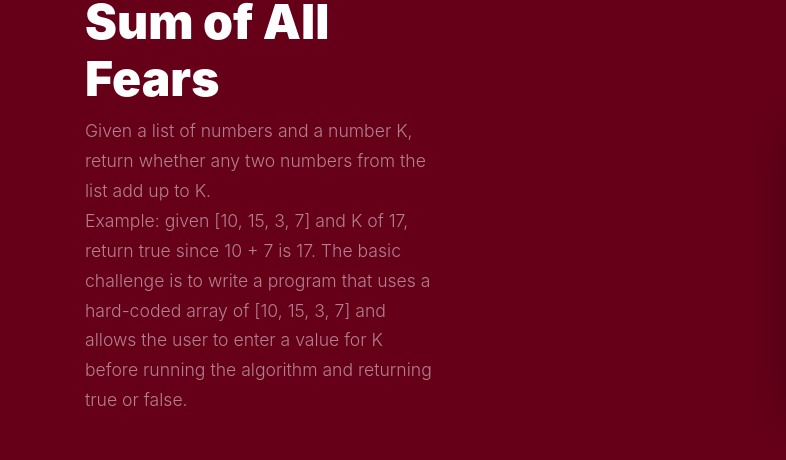
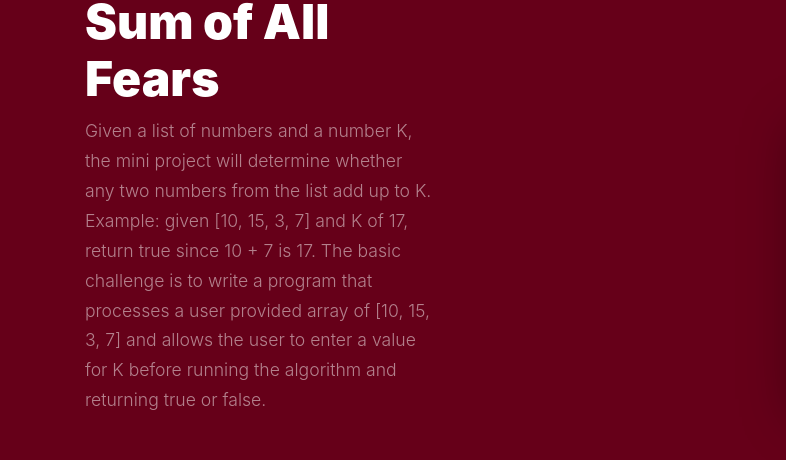
Before and after one commit to PeterBGuthrie/SumofAllFears, a plain HTML site: page index.html in a window 1280 px wide. Shown: the part 188-648 px from the top of the page, 0-786 px from the left. Drawn offline with Linux system fonts and the light colour scheme; grey boxes are pictures that could not be loaded; files whose address does not match are found by name; a web font is replaced by a local one.

Commit message:
Update index.html
updated sum of all fears description

```diff
--- a/index.html
+++ b/index.html
@@ -85,13 +85,13 @@
                     <div class="col-lg-4 mr-auto" data-aos="fade-up">
                         <h1>Sum of All Fears</h1>
                         <p class="mb-5">
-                            Given a list of numbers and a number K, return
+                            Given a list of numbers and a number K, the mini project will determine
                             whether any two numbers from the list add up
                             to K. <br />
                             Example: given [10, 15, 3, 7] and K of 17, return
                             true since 10 + 7 is 17.
                             The basic challenge is to write a program that
-                            uses a hard-coded array of [10, 15, 3, 7] and
+                            processes a user provided array of [10, 15, 3, 7] and
                             allows the user to enter a value for K before
                             running the algorithm and returning true or
                             false.
```
